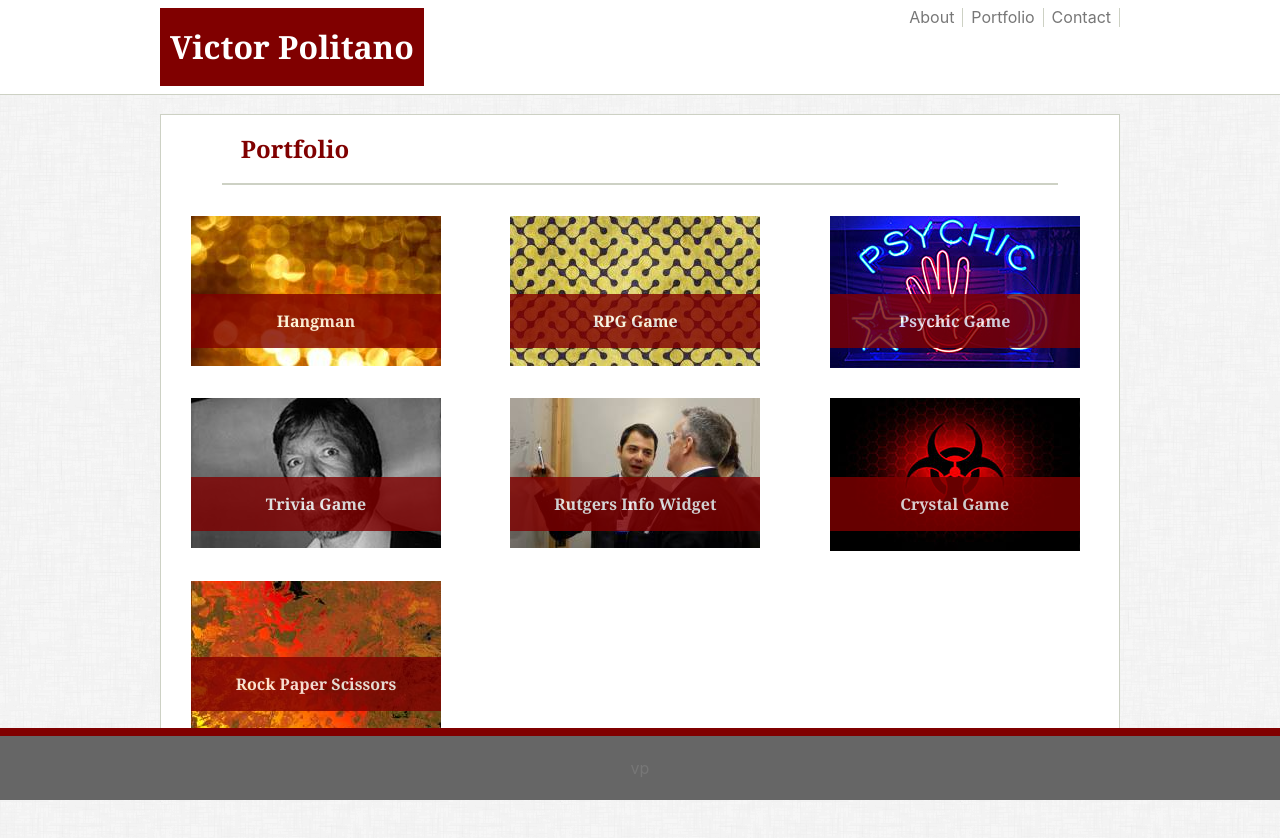
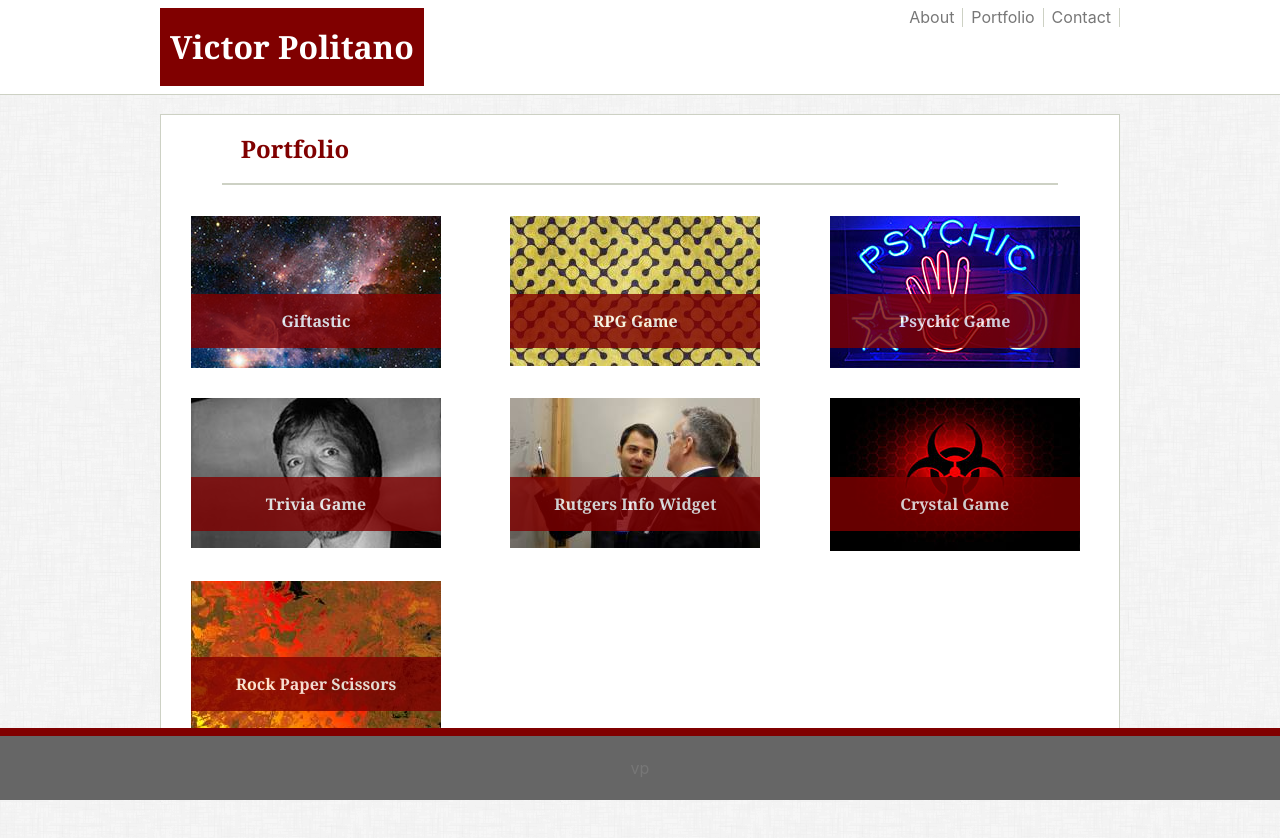
Before and after one commit to viant3/Basic-Portfolio, a plain HTML site: page portfolio.html in a window 1280 px wide. Drawn offline with nearby package versions, Linux system fonts and the light colour scheme.

Commit message:
added link to giftastic

```diff
--- a/portfolio.html
+++ b/portfolio.html
@@ -46,8 +46,10 @@
                           <hr>
                             <div class="row" >
                                        <div class="col-lg-3">
-                                                        <img src="assets/images/hangman.jpg" alt="Hangman">
-                                                        <div class="floatText">Hangman</div>
+                                          <a href="https://viant3.github.io/Giftastic/">
+                                                        <img src="assets/images/giphy.jpg" alt="Giftastic">
+                                                        <div class="floatText">Giftastic</div>
+                                                      </a>
                                        </div>
 
                                        <div class="col-lg-1"></div>
```
Also changed, not shown: assets/images/giphy-3.gif (added), assets/images/giphy.jpg (added).
